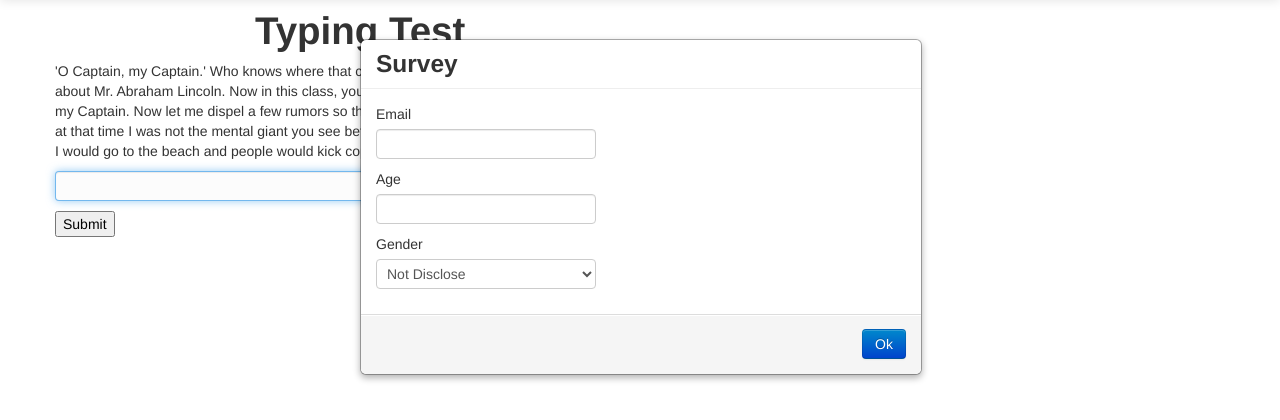
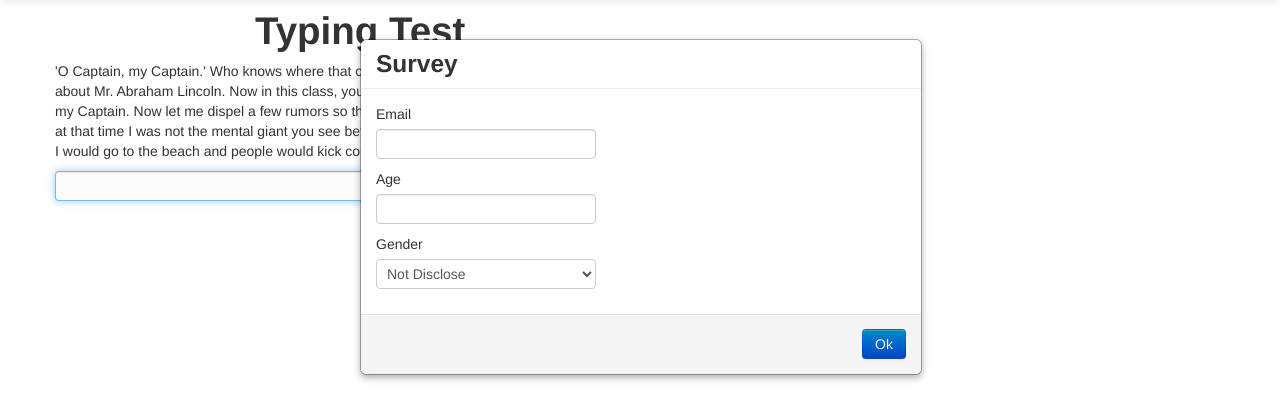
Before and after one commit to EngTurtle/StatsTypingTest, a Django app: template templates/type_test.html in a window 1280 px wide. Shown: the part 41-461 px from the top of the page. Run offline with Django 3.2, Linux system fonts and the light colour scheme; the template is opened without the code that fills it: values that come from a table or form of the project are taken from there, others are empty; parts of the project's set-up code (start-up, migrations or seed data) failed here and were passed over.

Commit message:
finalizing

```diff
--- a/TypingSpeed/models.py
+++ b/TypingSpeed/models.py
@@ -15,6 +15,6 @@ class TestResult(models.Model):
         return '/'
 
     def __unicode__(self):
-        return u'Test by' + self.email
+        return u'Test by ' + self.email
 
 admin.site.register(TestResult)
--- a/templates/type_test.html
+++ b/templates/type_test.html
@@ -21,7 +21,6 @@
     <form action="\" method="post" id="test_result">
         {% csrf_token %}
         {{ form.as_ul }}
-        <input type="submit" value="Submit">
     </form>
 </div>
 
```
